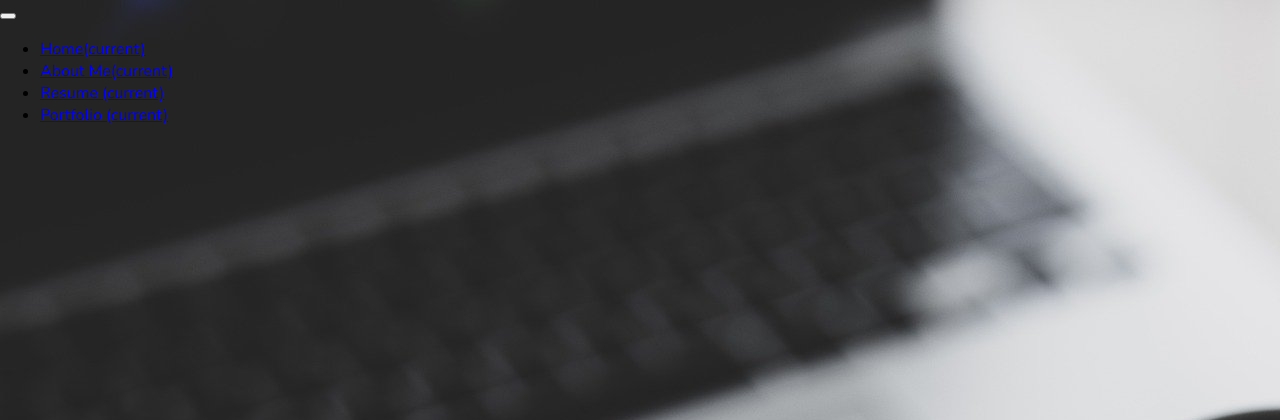
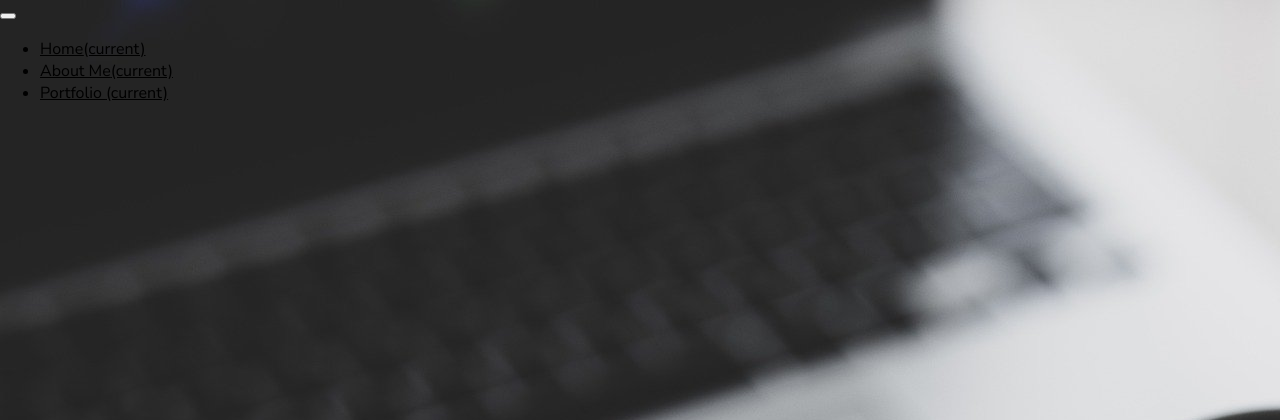
Before and after one commit to moses1252/AV_web.github.io, a PHP site: page /Pages/resume.html in a window 1280 px wide; the page is wider, and only the part inside the window is pictured. Shown: the top 420 px of that part. Run offline with PHP 8.4, Linux system fonts and the light colour scheme.

Commit message:
Removed unnecessary code, added navbar to resume page, added pictures to images file
Minor improvements

```diff
--- a/CSS/aboutindex.css
+++ b/CSS/aboutindex.css
@@ -6,7 +6,6 @@
 .nav-item {
     text-align: right;
 }
-
 .about {
     color: black;
     text-align: center;
--- a/Pages/resume.html
+++ b/Pages/resume.html
@@ -28,16 +28,13 @@
           <ul class="navbar-nav" href="#">
             <span class="glyphicon glyphicon-th-list"></span>
             <li class="nav-item active">
-              <a class="nav-link" href="http://anthonyviramontes.me">Home<span class="sr-only">(current)</span></a>
+              <a class="nav-link" href="http://anthonyviramontes.me"  style="color:black;">Home<span class="sr-only">(current)</span></a>
             </li>
             <li class="nav-item active">
-              <a class="nav-link" href="/Pages/about.html">About Me<span class="sr-only">(current)</span></a>
+              <a class="nav-link" href="/Pages/about.html"  style="color:black;">About Me<span class="sr-only">(current)</span></a>
             </li>
             <li class="nav-item active">
-              <a class="nav-link" href="/Pages/resume.html">Resume <span class="sr-only">(current)</span></a>
-            </li>
-            <li class="nav-item active">
-              <a class="nav-link" href="/Pages/portfolio.html">Portfolio <span class="sr-only">(current)</span></a>
+              <a class="nav-link" href="/Pages/portfolio.html" style="color:black;">Portfolio <span class="sr-only">(current)</span></a>
             </li>
           </ul>
         </div>
```
Also changed, not shown: web/index.html (added, +55 -0 lines), web/favicon.png (added), web/icons/Icon-192.png (added), web/icons/Icon-512.png (added), web/manifest.json (added).
